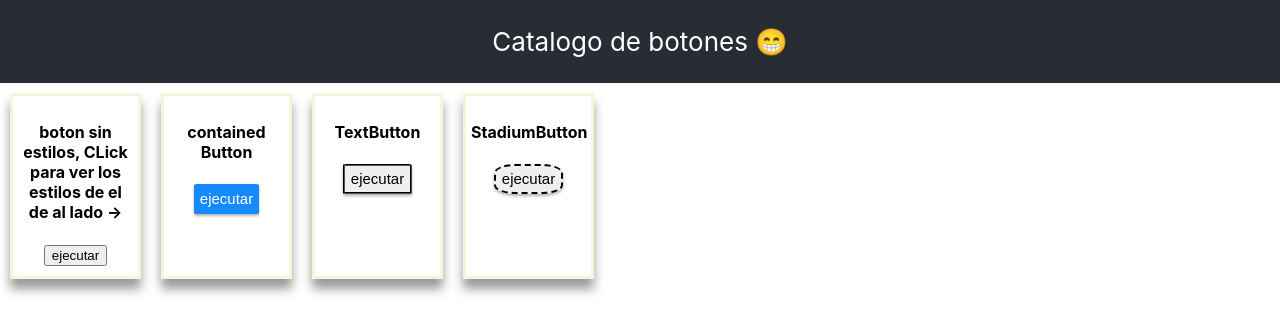
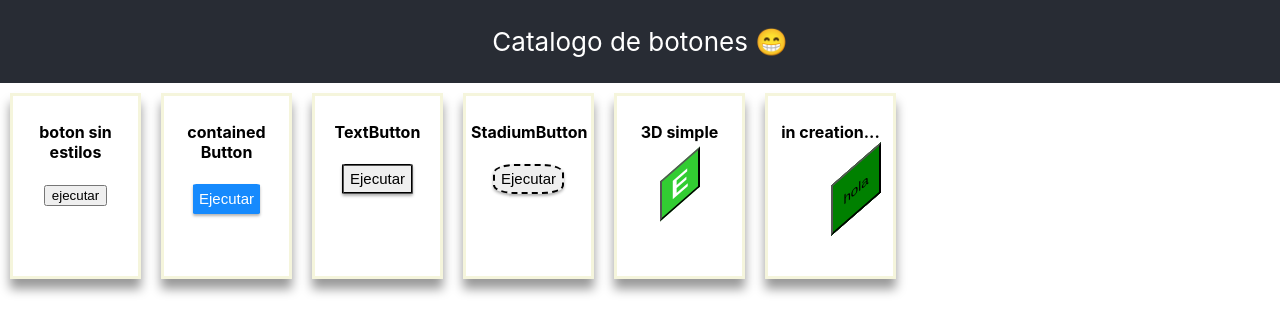
Before and after one commit to DanielCeron-dc/Catalogo-de-botones, a React (Create React App) app: page / in a window 1280 px wide. Shown: the top 334 px of the page. Built offline with nearby package versions, Linux system fonts and the light colour scheme.

Commit message:
new Button

```diff
--- a/src/App.tsx
+++ b/src/App.tsx
@@ -1,6 +1,6 @@
 import React from "react";
 import Header from "./components/Header/CustomHeader";
-import Buttons from "./components/Buttons";
+import CardsWithButton from "./components/CardsWithButton";
 import BackDrop from "./components/UI/BackDrop";
 import BackDropContent from "./components/BackDropContent";
 import MainProvider from "./components/HOC/MainProvider";
@@ -16,7 +16,7 @@ function App() {
           <BackDropContent/>
         </BackDrop>
         <Header/>
-        <Buttons/>
+        <CardsWithButton/>
       </MainProvider>
   );
 }
--- a/src/components/Buttons.tsx
+++ /dev/null
@@ -1,69 +0,0 @@
-import React, { useState, useContext} from "react";
-
-import {MainContext} from "./HOC/MainProvider";
-
-import Card from "./Card";
-import Button from "./Button";
-import buttonStyles from "../tools/buttonStyles";
-import hoverStyles from "../tools/hoverStyles";
-import Animation, { Animaciones } from "../components/Animations/Animation";
-
-const Buttons: React.FC = () => {
-  const [ejecutarAnimacion, setEjecutarAnimacion] = useState(false);
-  const {dispatch} = useContext(MainContext);
-
-   const onCLickHandler = (value: number, name:string) => {
-    //props.selectButton(value, ButtonName);
-    dispatch(
-      {
-        type: "selectButton",
-        name,
-        value
-      }
-    );
-   }
-
-  return (
-    <div style={{ display: "flex", flexWrap: "wrap" }}>
-      <Card texto={"boton sin estilos, CLick para ver los estilos de el de al lado ->"}>
-        <Button onClick={() => onCLickHandler(0, "Contained Button")}>ejecutar</Button>
-      </Card>
-      <Card texto={"contained Button"}>
-        <Animation
-          show={ejecutarAnimacion}
-          Animation={`${Animaciones.prueba} 0.5s 5`}
-          onAnimationEnd={() => setEjecutarAnimacion(false)}
-          NotdestroyChildren
-        >
-          <Button
-            style={buttonStyles[0]}
-            onHover={hoverStyles[0]}
-            onClick={() => setEjecutarAnimacion(true)}
-          >
-            ejecutar
-          </Button>
-        </Animation>
-      </Card>
-      <Card texto={"TextButton"}>
-        <Button
-          style={buttonStyles[1]}
-          onHover={hoverStyles[1]}
-          onClick={() => onCLickHandler(1, "TextButton")}
-        >
-          ejecutar
-        </Button>
-      </Card>
-      <Card texto={"StadiumButton"}>
-        <Button
-          style={buttonStyles[2]}
-          onHover={hoverStyles[2]}
-          onClick={() => onCLickHandler(2, "StadiumButton")}
-        >
-          ejecutar
-        </Button>
-      </Card>
-    </div>
-  );
-};
-
-export default Buttons;
--- /dev/null
+++ b/src/components/Buttons/3dButton/3dButton.tsx
@@ -0,0 +1,30 @@
+import React, {useState} from "react"
+import MiniPlane from "./MiniPlane";
+import Move from "./Move";
+
+const TreeDButton:React.FC = () => {
+    const [hover, setHover] = useState(false);
+
+
+    return<div onMouseOver = {() => setHover(true)} onMouseLeave = {() => setHover(false)}>
+        <Move x = {0} y = {-10} show = {hover}>
+            <MiniPlane  color = "grey"/>
+        </Move>
+        <Move x = {0} y = {-20} show = {hover}>
+            <MiniPlane  color = "grey"/>
+        </Move>
+        <Move x = {0} y = {-30} show = {hover}>
+            <MiniPlane  color = "grey"/>
+        </Move>
+        <Move x = {0} y = {-40} show = {hover}>
+            <MiniPlane  color = "grey"/>
+        </Move>
+        <Move x = {0} y = {-50} show = {hover}>
+            <MiniPlane color = "green"/>
+        </Move>
+    </div>
+
+}
+
+
+export default TreeDButton;
--- /dev/null
+++ b/src/components/Buttons/3dButton/MiniPlane.tsx
@@ -0,0 +1,29 @@
+import React, { CSSProperties} from "react"
+
+
+
+
+
+const MiniPlane:React.FC<{color: string}> = (props) => {
+
+    const style: CSSProperties = {
+        transform: "skewY(-41deg)",
+        width: "50px",
+        height: "50px",
+        backgroundColor: "limegreen",
+        display: "inline-grid",
+        position: "fixed",
+        background: props.color,
+         justifyContent: "center",
+        alignItems: "center",
+
+    }
+
+
+    return <button style = { style }>
+        hola
+    </button>
+}
+
+
+export default MiniPlane;
--- /dev/null
+++ b/src/components/Buttons/3dButton/Move.tsx
@@ -0,0 +1,17 @@
+import React from "react";
+
+interface IProps {
+    y:number,
+    x:number,
+    show: boolean,
+}
+
+
+const Move:React.FC<IProps> = (props) =>{
+
+    return <div style = {props.show ? {transform:"translate(" +props.x+"px, " +props.y+"px", transition: "1s",}: {transition: "1s",}}>
+        {props.children}
+    </div>
+}
+
+export default Move;
--- /dev/null
+++ b/src/components/CardsWithButton.tsx
@@ -0,0 +1,61 @@
+import React, {  useContext, ReactFragment, ReactNode} from "react";
+import TreeDButton from "./Buttons/3dButton/3dButton";
+
+import {MainContext} from "./HOC/MainProvider";
+
+import Card from "./Card";
+import Button from "./Button";
+import buttonStyles from "../tools/buttonStyles";
+import hoverStyles from "../tools/hoverStyles";
+
+
+const Buttons: React.FC = () => {
+
+  const {dispatch} = useContext(MainContext);
+
+  const onCLickHandler = (value: number, name:string) => {
+    dispatch(
+      {
+        type: "selectButton",
+        name,
+        value
+      }
+    );
+  }
+
+  const CardWithButton = (index: number, name: string, child? : ReactNode):ReactFragment => {
+    return  <Card texto={name}>
+      <Button
+        style={buttonStyles[index]}
+        onHover={hoverStyles[index]}
+        onClick={() => onCLickHandler(index, name)}
+      >
+        {child ? child : "Ejecutar"}
+      </Button>
+
+    </Card>
+  }
+
+
+  return (
+    <div style={{ display: "flex", flexWrap: "wrap" }}>
+      <Card texto={"boton sin estilos"}>
+        <Button onClick={() => onCLickHandler(1, "Contained Button")}>ejecutar</Button>
+      </Card>
+      {CardWithButton(0, "contained Button")}
+      {CardWithButton(1, "TextButton")}
+      {CardWithButton(2, "StadiumButton")}
+      {CardWithButton(3, "3D simple", <h1 style ={{marginBlock: 2}}>E</h1>)}
+      <Card texto = "in creation...">
+        <TreeDButton/>
+      </Card>
+
+
+    </div>
+  );
+};
+
+
+
+
+export default Buttons;
--- a/src/tools/buttonStyles.tsx
+++ b/src/tools/buttonStyles.tsx
@@ -33,6 +33,19 @@
       boxShadow: "0 2px 3px 0 rgba(0,0,0,0.3)",
       transition: "1s",
     },
+    {
+
+        height: '40px',
+        width: "40px",
+        display: 'flex !important',
+        backgroundColor: "limegreen",
+        alignItems: 'center',
+        color: '#fff',
+        fontSize: '30px !important',
+        transition: '1.5s ease-out',
+        transform: "skewY(-41deg)"
+
+    },
   ];
 
   export default buttonStyles;
--- a/src/tools/hoverStyles.tsx
+++ b/src/tools/hoverStyles.tsx
@@ -14,6 +14,11 @@ const hoverStyles: CSSProperties[] = [
       backgroundColor: "rgb(161, 166, 173)",
       boxShadow: "0 1px 5px 0 rgba(0,0,0,0.4)"
     },
+    {
+      backgroundColor: "rgb(161, 166, 173)",
+      boxShadow: "0 1px 5px 0 rgba(0,0,0,0.4)",
+      transform: "translate(0,-10px) skewY(-41deg)"
+    },
   ];
 
   export default hoverStyles;
```
Also changed, not shown: src/components/Animations/Animations.css (line endings or trailing spaces), 1 other file (tests, documents, lock files or other folders).
